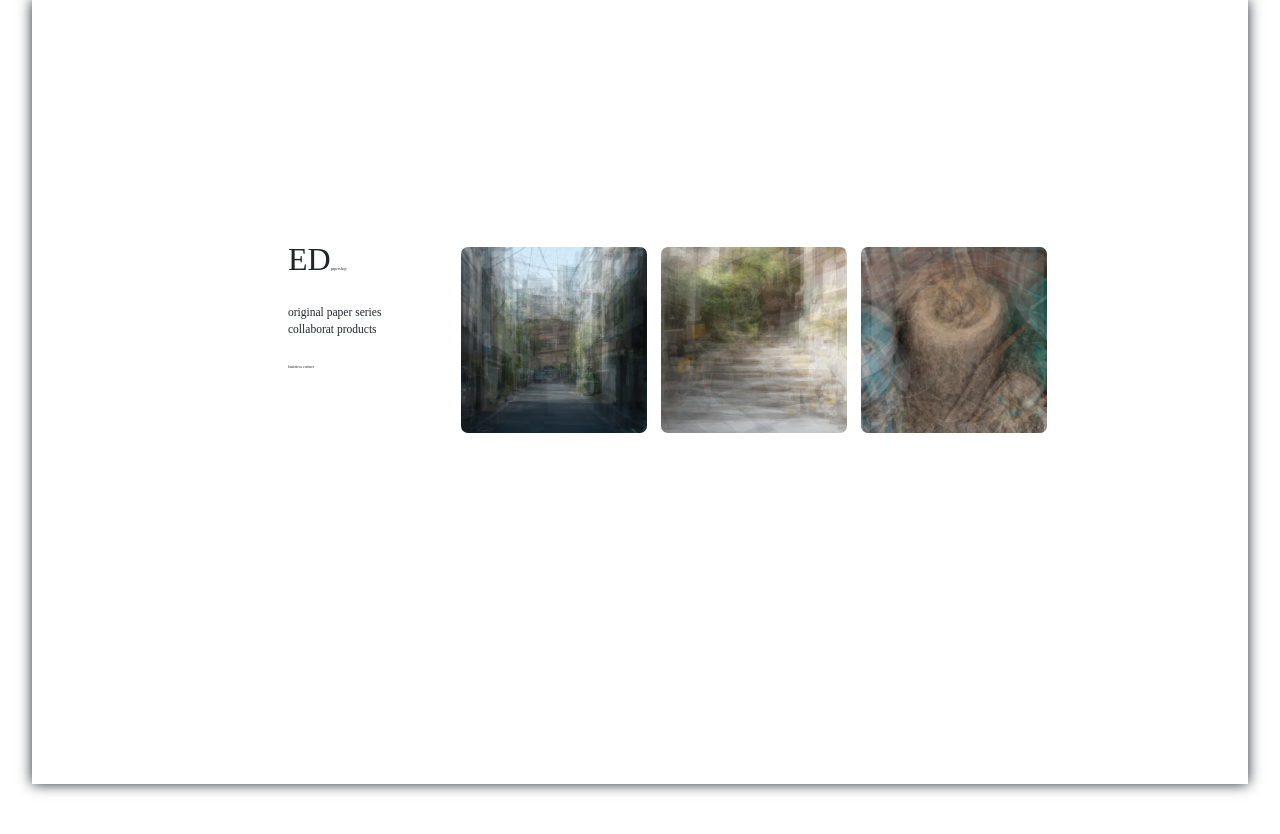
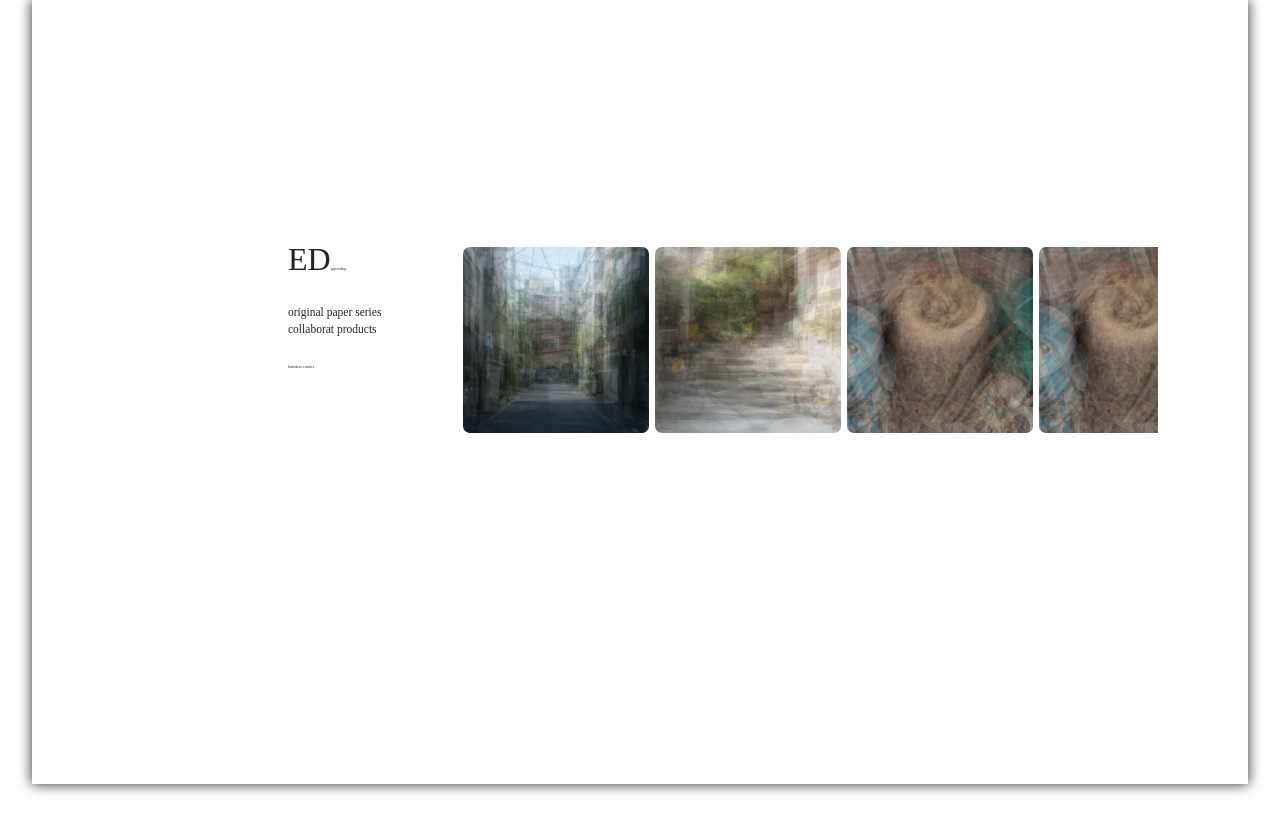
Before and after one commit to Moon-GD/oneshop-frontend, a React (Create React App) app in the folder frontend/: page /shop in a window 1280 px wide. Shown: the top 834 px of the page. Built offline with nearby package versions, Linux system fonts and the light colour scheme.

Commit message:
feat:컨테이너 기능 추가

```diff
--- a/frontend/src/components/ShopItems.js
+++ b/frontend/src/components/ShopItems.js
@@ -7,7 +7,7 @@ function ShopItems() {
             <div className='items'>
               <div className="item">
                 <div className="image">
-                <img src={require('../images/10.jpg')} alt="작품"/>
+                  <img src={require('../images/10.jpg')} alt="작품"/>
                 </div>
               </div>
               <div className="item">
@@ -19,6 +19,14 @@ function ShopItems() {
                 <div className="image">
                   <img src={require('../images/1.jpg')} alt="작품"/></div>
               </div>
+              <div className="item">
+                <div className="image">
+                  <img src={require('../images/1.jpg')} alt="작품"/></div>
+              </div>
+              <div className="item">
+                <div className="image">
+                  <img src={require('../images/1.jpg')} alt="작품"/></div>
+              </div>
             </div>
         </div>
     )
--- a/frontend/src/css/ShopItems.css
+++ b/frontend/src/css/ShopItems.css
@@ -2,28 +2,44 @@
   height: 98vh;
   margin-right: 5vw;
   margin-top: 25vh;
+  margin-left: -5vw;
 }
 
 .containerShop .items {
   display: flex;
-  flex-wrap: wrap;
+  flex-wrap: nowrap;
   max-width:60vw;
   padding: 40px 0px;
+  white-space: nowrap;
+  overflow-x: auto;
+}
+
+.containerShop .items::-webkit-scrollbar{
+  display: none;
 }
 
 .containerShop .items .item {
+  flex: 0 0 auto;
   width: 15vw;
   height: 15vw;
-  margin: 4px;
+  margin: 4px 0px 0px 0px;
   border: 3px solid #fff;
   border-radius: 10px;
   box-sizing: border-box;
   background-color: #555;
-  overflow: hidden;
   transition:
     transform .1s,
     background-color 0.6s;
 }
+
+.containerShop .items .item:first-child{
+  margin: 4px 0px 0px 70px;
+}
+
+.containerShop .items h2{
+  background-color: red;
+}
+
 
 .containerShop .items .item:hover {
   background-color: #777674;
```
